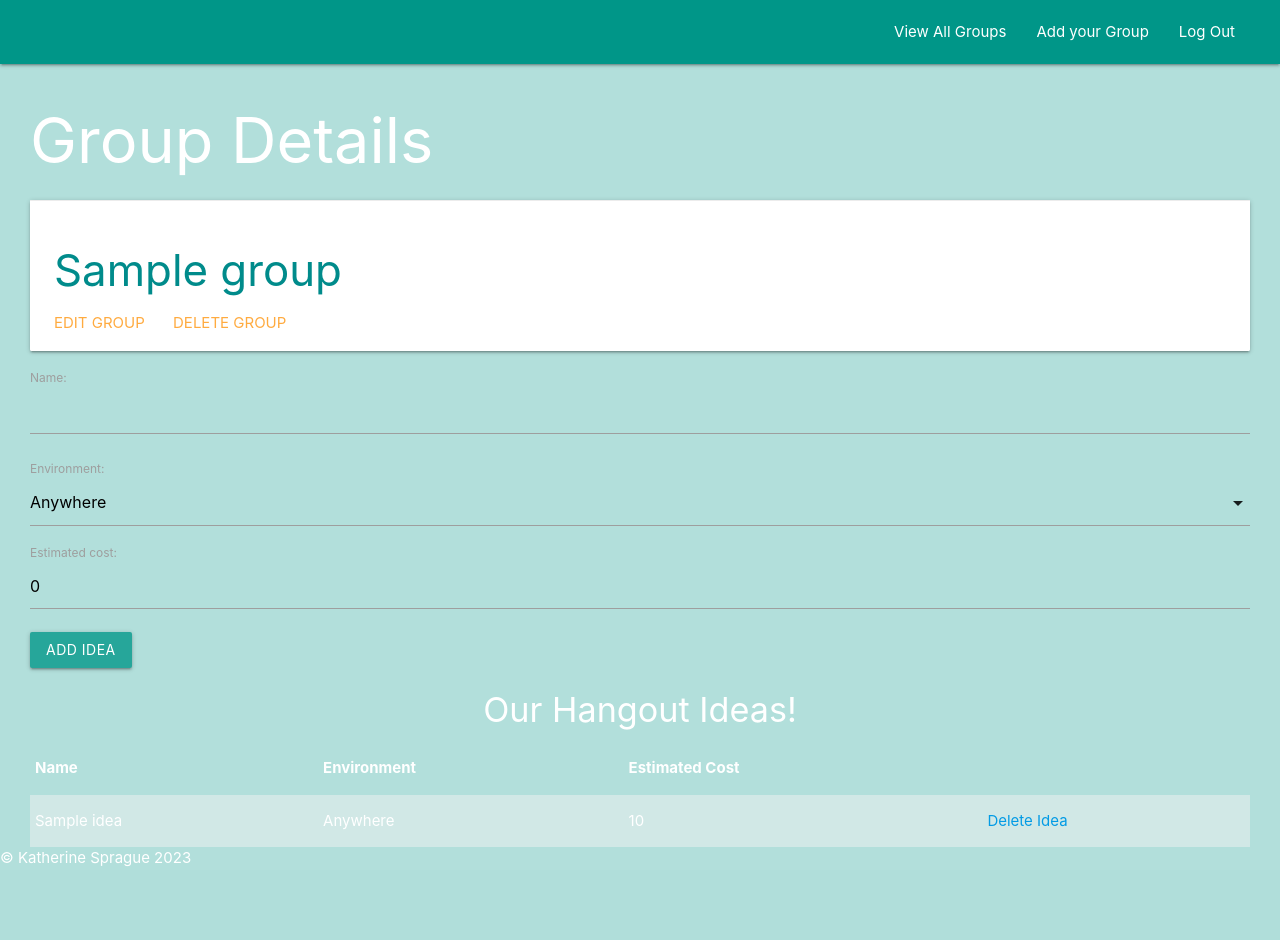
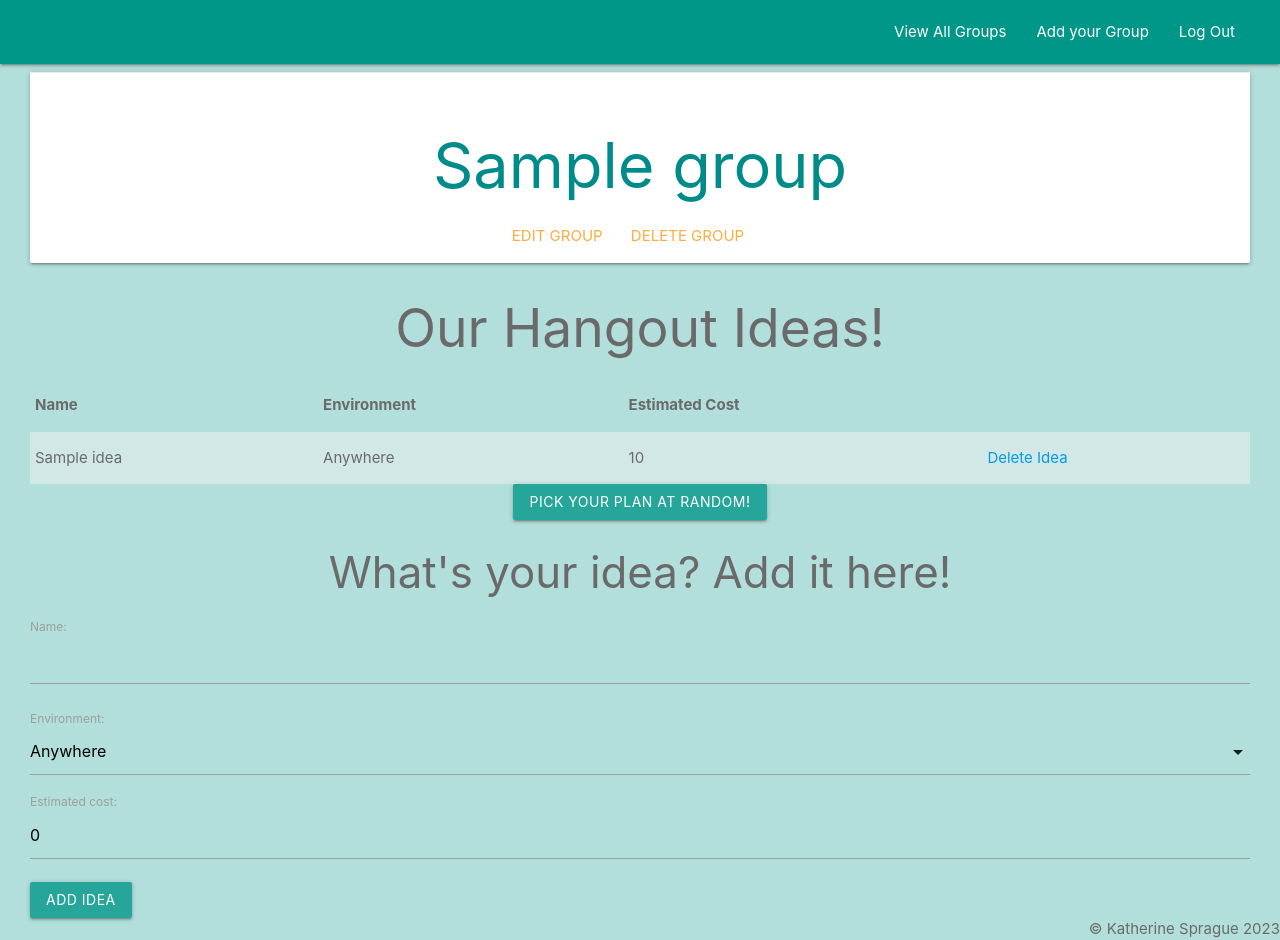
Before and after one commit to nohatekate/what_is_the_plan_p3, a Django app: page /groups/1/ in a window 1280 px wide. Before the commit the page ends 866 px from the top, so only its background shows below. Run offline with Django 4.2, Linux system fonts and the light colour scheme; a user stored in the database is signed in; tables that the repository leaves empty hold one stand-in row (values such as "Sample post").

Commit message:
Pick random Idea functionality (#21)
* check for match between user.id and requesting user before showing delete option

* choose a random idea

```diff
--- a/main_app/static/css/style.css
+++ b/main_app/static/css/style.css
@@ -3,7 +3,7 @@ body {
     min-height: 100vh;
     flex-direction: column;
     background-color: rgb(203, 227, 227);
-    color: white;
+    color: rgb(107, 106, 106);
 
 }
 
--- a/main_app/templates/base.html
+++ b/main_app/templates/base.html
@@ -33,7 +33,7 @@
         {% endblock %}
     </main>
     <footer>
-        <div>© Katherine Sprague 2023</div>
+        <div class="right-align">© Katherine Sprague 2023</div>
     </footer>
 
     <!-- <script type="text/javascript" src="js/materialize.min.js"></script> -->
--- a/main_app/templates/groups/detail.html
+++ b/main_app/templates/groups/detail.html
@@ -1,15 +1,14 @@
 {% extends 'base.html' %}
 {% block content %}
 
-<h1>Group Details</h1>
+<!-- <h1>Group Details</h1> -->
 
-<div class="card">
+<div class="card center">
 
     <div class="card-action">
-        <h3 class="group-name">{{ group.name }}</h3>
+        <h1 class="group-name">{{ group.name }}</h1>
         {% if user.id == group.user.id %}
         <a href="{% url 'groups_update' group.id %}">Edit Group</a>
-
         <a href="{% url 'groups_delete' group.id %}">Delete Group</a>
         {% endif %}
     </div>
@@ -17,19 +16,14 @@
 
 <div class="col s6">
     <table class="striped">
-        <form action="{% url 'add_idea' group.id%}" method="POST">
-            {% csrf_token %}
-            {{ idea_form.as_p }}
-            <input type="submit" class="btn" value="Add Idea">
-        </form>
 
         <thead>
-            <h4 class="center">Our Hangout Ideas!</h3>
-                <tr>
-                    <th>Name</th>
-                    <th>Environment</th>
-                    <th>Estimated Cost</th>
-                </tr>
+            <h2 class="center">Our Hangout Ideas!</h2>
+            <tr>
+                <th>Name</th>
+                <th>Environment</th>
+                <th>Estimated Cost</th>
+            </tr>
         </thead>
 
         <tbody>
@@ -45,7 +39,25 @@
             {% endfor %}
         </tbody>
     </table>
+    <div class="center">
+        <a class="btn" href="{% url 'choose_random_idea' group.id %}">Pick Your Plan at Random!</a>
+        {% if random_idea %}
+        <div class="card-panel">
 
+            <h4 class="teal-text text-darken-2">🎉 {{random_idea.name}} 🎉</h4>
+            <h5 class="teal-text text-darken-2">Here's your plan that was randomly chosen for you.. Head out and have fun 🙃 </h5>
+        </div>
+        {% endif %}
+
+
+    </div>
+
+    <h3 class="center">What's your idea? Add it here!</h3>
+    <form action="{% url 'add_idea' group.id%}" method="POST">
+        {% csrf_token %}
+        {{ idea_form.as_p }}
+        <input type="submit" class="btn" value="Add Idea">
+    </form>
 </div>
 <script>
     const selectEl = document.querySelectorAll('select');
--- a/main_app/urls.py
+++ b/main_app/urls.py
@@ -13,4 +13,6 @@ urlpatterns = [
     path('groups/<int:group_id>/ideas/<int:pk>/delete/', views.IdeaDelete.as_view(), name='ideas_delete'),
 
     path('accounts/signup/', views.signup, name='signup'),
+
+    path('groups/<int:group_id>/choose_random_idea/', views.choose_random_idea, name='choose_random_idea'),
 ]
--- a/main_app/views.py
+++ b/main_app/views.py
@@ -6,6 +6,7 @@ from django.contrib.auth import login
 from django.contrib.auth.forms import UserCreationForm
 from django.contrib.auth.decorators import login_required
 from django.contrib.auth.mixins import LoginRequiredMixin
+import random
 
 from .models import Group, Idea
 from .forms import CreateGroupForm
@@ -36,22 +37,24 @@ def groups_index(request):
 def groups_detail(request, group_id):
     group = Group.objects.get(id=group_id)
     idea_form = IdeaForm()
-    return render(request, 'groups/detail.html', { 'group': group, 'idea_form': idea_form})
+    return render(request, 'groups/detail.html', { 'group': group, 'idea_form': idea_form })
 
 @login_required
 def add_idea(request, group_id):
-    print(request.POST)
     form = IdeaForm(request.POST)
-    print("We made it to add_idea")
-    # print(form)
     if form.is_valid():
-        print("we're check validity")
         new_idea = form.save(commit=False)
-        print(group_id)
         new_idea.group_id = group_id
         new_idea.save()
-        print("we're saved")
     return redirect('detail', group_id=group_id)
+
+@login_required
+def choose_random_idea(request, group_id):
+    group = Group.objects.get(id=group_id)
+    ideas = Idea.objects.filter(group=group_id)
+    random_idea = random.choice(ideas)
+    idea_form = IdeaForm()
+    return render(request, 'groups/detail.html', { 'group': group, 'idea_form': idea_form, 'random_idea': random_idea })
 
 def signup(request):
     error_message = ''
```
